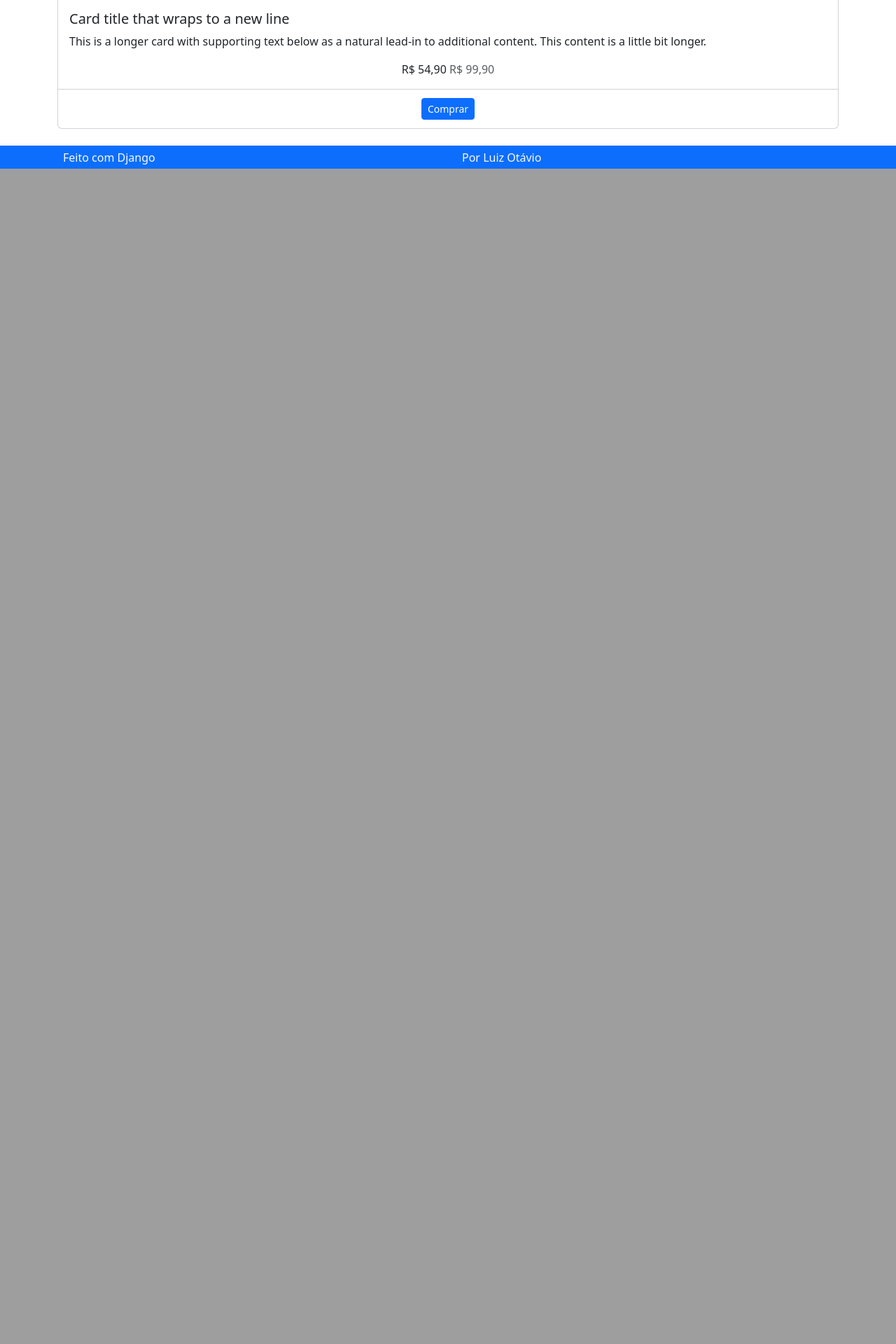
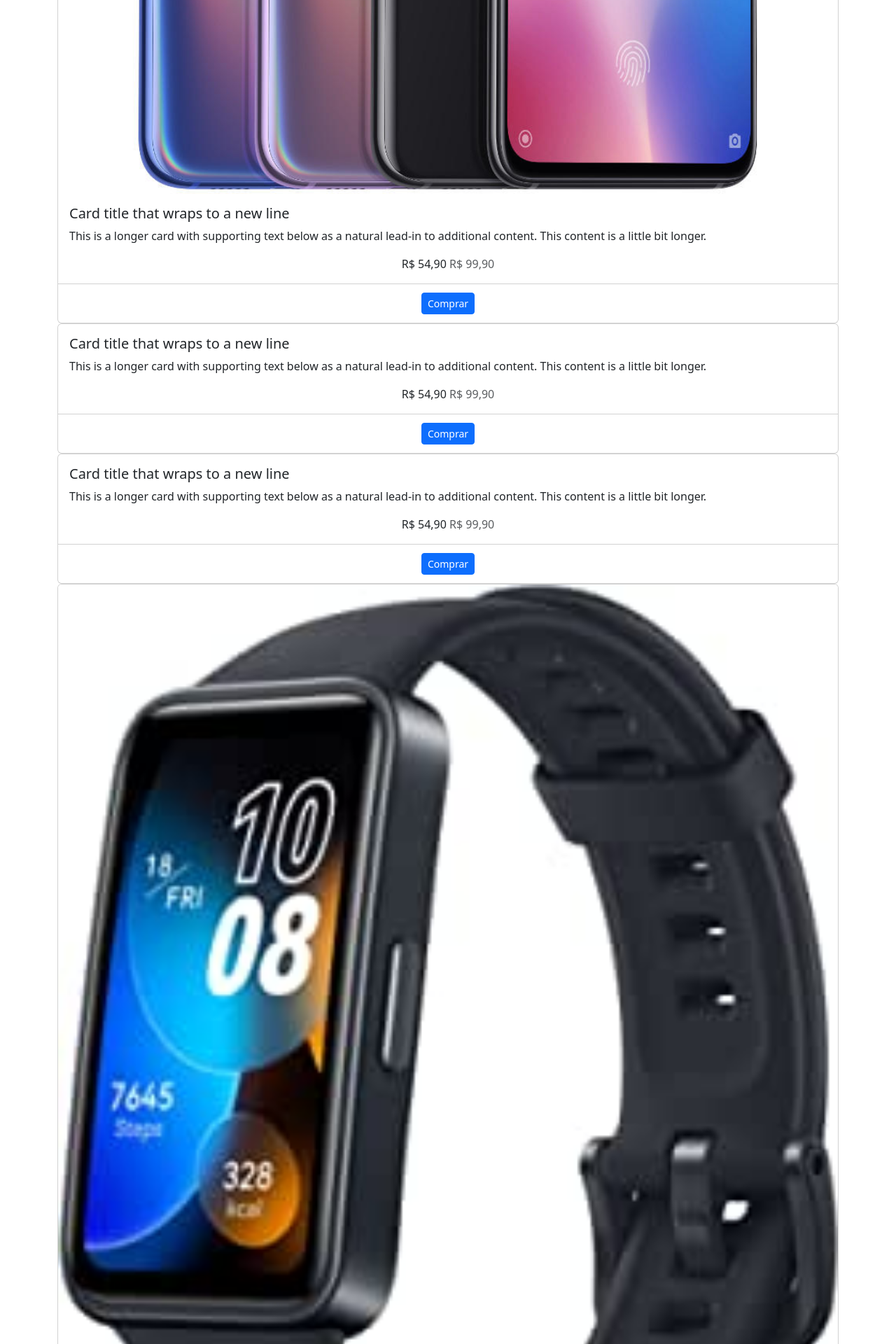
Before and after one commit to natanlopes/E-commerce-Django, a Django app: page / in a window 1280 px wide. Shown: the part 954-2874 px from the top of the page at 70% size. Before the commit the page ends 1195 px from the top, so only its background shows below. Run offline with Django 4.2, Linux system fonts and the light colour scheme; data comes from the database, SQL or seed files in the repository; some libraries are stand-ins or nearby versions.

Commit message:
criando a imagem do produto

```diff
--- a/produto/templates/produto/lista.html
+++ b/produto/templates/produto/lista.html
@@ -1 +1,43 @@
 {% extends 'base.html' %}
+
+{% block conteudo %}
+<div class="row">
+            <div class="col-lg-12">
+                <div class="card-columns">
+
+                    {% for produto in produtos %}
+
+                    <div class="card">
+                        {% if produto.imagem %}
+                        <img class="card-img-top" src="{{produto.imagem.url}}" alt="{{produto.nome}}">
+                          {%endif%}
+                        <div class="card-body">
+                            <h5 class="card-title">Card title that wraps to a new line</h5>
+                            <p class="card-text">This is a longer card with supporting text below as a natural lead-in
+                                to additional content. This content is a little bit longer.</p>
+                            <div class="container product-price-block text-center">
+                                <span class="product-price">
+                                    R$ 54,90
+                                </span>
+                                <span class="product-old-price text-muted">
+                                    R$ 99,90
+                                </span>
+                            </div>
+                        </div>
+                        <div class="card-footer bg-transparent border-top-light-custom text-center">
+                            <a href="post.html" class="btn btn-primary btn-sm m-1 btn-block">
+                                <i class="fa fa-shopping-cart" aria-hidden="true"></i>
+                                Comprar
+                            </a>
+                        </div>
+                    </div>
+
+                  {% endfor %}
+
+
+
+
+                </div>
+            </div>
+        </div>
+{%endblock%}
--- a/produto/views.py
+++ b/produto/views.py
@@ -6,6 +6,7 @@ from . import models
 class ListaProdutos(ListView):
    model = models.Produto
    template_name = 'produto/lista.html'
+   context_object_name = 'produtos'
 class DetalheProduto(View):
     def get(self, *args, **kwargs):
         return HttpResponse('DetalheProduto')
--- a/templates/base.html
+++ b/templates/base.html
@@ -16,41 +16,7 @@
     {% include 'parciais/_nav.html' %}
 
     <main class="container mt-4 mb-4">
-        <div class="row">
-            <div class="col-lg-12">
-                <div class="card-columns">
-
-
-                    <div class="card">
-                        <img class="card-img-top" src="imgs/squared.jpg" alt="Card image cap">
-                        <div class="card-body">
-                            <h5 class="card-title">Card title that wraps to a new line</h5>
-                            <p class="card-text">This is a longer card with supporting text below as a natural lead-in
-                                to additional content. This content is a little bit longer.</p>
-                            <div class="container product-price-block text-center">
-                                <span class="product-price">
-                                    R$ 54,90
-                                </span>
-                                <span class="product-old-price text-muted">
-                                    R$ 99,90
-                                </span>
-                            </div>
-                        </div>
-                        <div class="card-footer bg-transparent border-top-light-custom text-center">
-                            <a href="post.html" class="btn btn-primary btn-sm m-1 btn-block">
-                                <i class="fa fa-shopping-cart" aria-hidden="true"></i>
-                                Comprar
-                            </a>
-                        </div>
-                    </div>
-
-
-
-
-
-                </div>
-            </div>
-        </div>
+        {% block conteudo %} {%endblock%}
     </main>
   {% include 'parciais/_footer.html' %}
 
```
